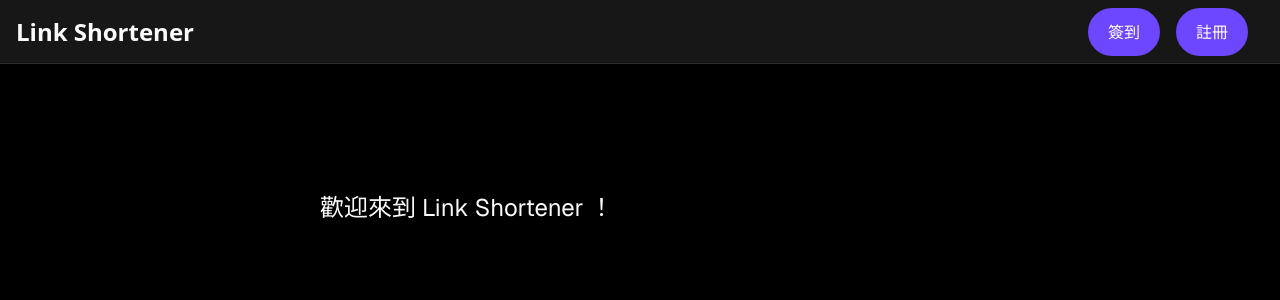
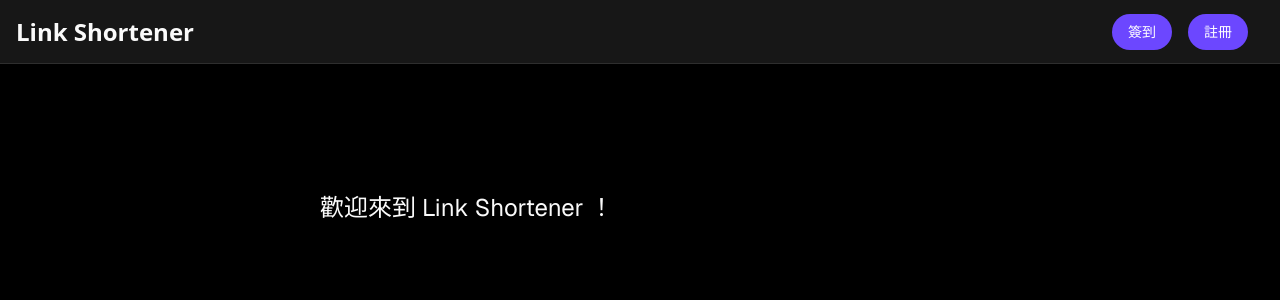
Before and after one commit to belliwu/link-shortener, a Next.js app: page / in a window 1280 px wide. Shown: the top 300 px of the page. Built offline with nearby package versions, Linux system fonts and the light colour scheme; no server answers.

Commit message:
feat: 新增按鈕元件，更新相關依賴並強調開發前必讀的說明

```diff
--- a/app/layout.tsx
+++ b/app/layout.tsx
@@ -8,6 +8,7 @@
   UserButton,
 } from "@clerk/nextjs";
 import { Geist, Geist_Mono } from "next/font/google";
+import { Button } from "@/components/ui/button";
 import "./globals.css";
 
 const geistSans = Geist({
@@ -45,16 +46,21 @@
             </div>
             <div className="flex items-center justify-between p-4 gap-4">
               <SignedOut>
-                {/* ✅ 添加 mode="modal" 以啟用模態框 */}
                 <SignInButton mode="modal">
-                  <button className="bg-[#6c47ff] text-white rounded-full font-medium text-sm sm:text-base h-10 sm:h-12 px-4 sm:px-5 cursor-pointer hover:bg-[#5739cc] transition-colors">
+                  <Button
+                    className="bg-[#6c47ff] text-white rounded-full font-medium hover:bg-[#5739cc]"
+                    size="default"
+                  >
                     簽到
-                  </button>
+                  </Button>
                 </SignInButton>
                 <SignUpButton mode="modal">
-                  <button className="bg-[#6c47ff] text-white rounded-full font-medium text-sm sm:text-base h-10 sm:h-12 px-4 sm:px-5 cursor-pointer hover:bg-[#5739cc] transition-colors">
+                  <Button
+                    className="bg-[#6c47ff] text-white rounded-full font-medium hover:bg-[#5739cc]"
+                    size="default"
+                  >
                     註冊
-                  </button>
+                  </Button>
                 </SignUpButton>
               </SignedOut>
               <SignedIn>
--- /dev/null
+++ b/components/ui/button.tsx
@@ -0,0 +1,62 @@
+import * as React from "react"
+import { Slot } from "@radix-ui/react-slot"
+import { cva, type VariantProps } from "class-variance-authority"
+
+import { cn } from "@/lib/utils"
+
+const buttonVariants = cva(
+  "inline-flex items-center justify-center gap-2 whitespace-nowrap rounded-md text-sm font-medium transition-all disabled:pointer-events-none disabled:opacity-50 [&_svg]:pointer-events-none [&_svg:not([class*='size-'])]:size-4 shrink-0 [&_svg]:shrink-0 outline-none focus-visible:border-ring focus-visible:ring-ring/50 focus-visible:ring-[3px] aria-invalid:ring-destructive/20 dark:aria-invalid:ring-destructive/40 aria-invalid:border-destructive",
+  {
+    variants: {
+      variant: {
+        default: "bg-primary text-primary-foreground hover:bg-primary/90",
+        destructive:
+          "bg-destructive text-white hover:bg-destructive/90 focus-visible:ring-destructive/20 dark:focus-visible:ring-destructive/40 dark:bg-destructive/60",
+        outline:
+          "border bg-background shadow-xs hover:bg-accent hover:text-accent-foreground dark:bg-input/30 dark:border-input dark:hover:bg-input/50",
+        secondary:
+          "bg-secondary text-secondary-foreground hover:bg-secondary/80",
+        ghost:
+          "hover:bg-accent hover:text-accent-foreground dark:hover:bg-accent/50",
+        link: "text-primary underline-offset-4 hover:underline",
+      },
+      size: {
+        default: "h-9 px-4 py-2 has-[>svg]:px-3",
+        sm: "h-8 rounded-md gap-1.5 px-3 has-[>svg]:px-2.5",
+        lg: "h-10 rounded-md px-6 has-[>svg]:px-4",
+        icon: "size-9",
+        "icon-sm": "size-8",
+        "icon-lg": "size-10",
+      },
+    },
+    defaultVariants: {
+      variant: "default",
+      size: "default",
+    },
+  }
+)
+
+function Button({
+  className,
+  variant = "default",
+  size = "default",
+  asChild = false,
+  ...props
+}: React.ComponentProps<"button"> &
+  VariantProps<typeof buttonVariants> & {
+    asChild?: boolean
+  }) {
+  const Comp = asChild ? Slot : "button"
+
+  return (
+    <Comp
+      data-slot="button"
+      data-variant={variant}
+      data-size={size}
+      className={cn(buttonVariants({ variant, size, className }))}
+      {...props}
+    />
+  )
+}
+
+export { Button, buttonVariants }
--- a/package.json
+++ b/package.json
@@ -11,6 +11,7 @@
   "dependencies": {
     "@clerk/nextjs": "^6.36.8",
     "@neondatabase/serverless": "^1.0.2",
+    "@radix-ui/react-slot": "^1.2.4",
     "class-variance-authority": "^0.7.1",
     "clsx": "^2.1.1",
     "dotenv": "^17.2.3",
```
Also changed, not shown: 2 other files (tests, documents, lock files or other folders).
